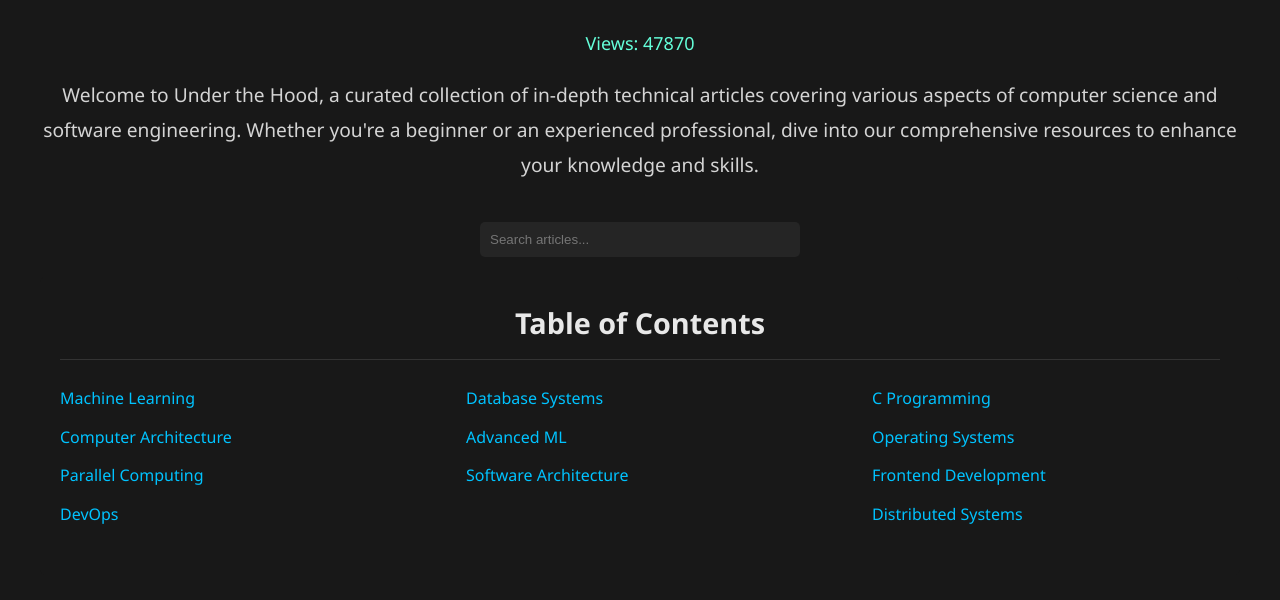
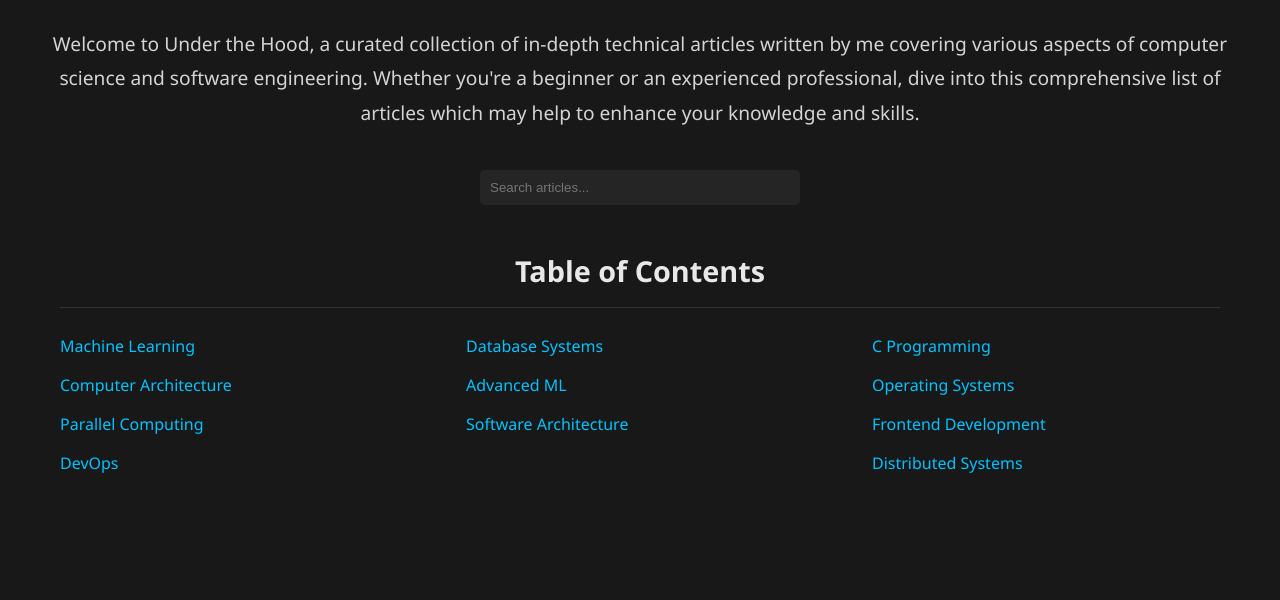
Before and after one commit to mohitmishra786/UnderTheHood, a plain HTML site: page index.html in a window 1280 px wide. Shown: the part 122-722 px from the top of the page. Drawn offline with Linux system fonts and the light colour scheme.

Commit message:
updated with bug fix

```diff
--- a/index.html
+++ b/index.html
@@ -213,16 +213,18 @@
 <body>
     <div id="mode-toggle"><i class="fas fa-sun"></i></div>
     <h1>Under the Hood</h1>
-    <div id="view-counter">Views: <span id="count">Loading...</span></div>
+    <!-- <div id="view-counter">Views: <span id="count">Loading...</span></div> -->
 
     <div id="intro">
-        <p>Welcome to Under the Hood, a curated collection of in-depth technical articles covering various aspects of
+        <p>Welcome to Under the Hood, a curated collection of in-depth technical articles written by me covering various aspects of
             computer science and software engineering. Whether you're a beginner or an experienced professional, dive
-            into our comprehensive resources to enhance your knowledge and skills.</p>
+            into this comprehensive list of articles which may help to enhance your knowledge and skills.</p>
     </div>
+
     <div id="search-container">
         <input type="text" id="search-input" placeholder="Search articles...">
     </div>
+
     <div id="toc">
         <h2>Table of Contents</h2>
         <ul>
@@ -588,33 +590,33 @@
             const namespace = isLocalFile || isLocalServer ? 'underthehood-local' : 'mohitmishra786-underthehood';
             const key = 'homepage-views';
 
-            // Function to update the view count
-            function updateViewCount() {
-                if (isLocalFile || isLocalServer) {
-                    // For local testing, use localStorage to simulate view counts
-                    let count = localStorage.getItem('localViewCount') || 47869;
-                    count = parseInt(count) + 1;
-                    localStorage.setItem('localViewCount', count);
-                    countElement.textContent = count;
-                } else if (isGitHubPages) {
-                    // For the live site on GitHub Pages, use CountAPI
-                    fetch(`https://api.countapi.xyz/hit/${namespace}/${key}`)
-                        .then(response => response.json())
-                        .then(data => {
-                            countElement.textContent = data.value;
-                        })
-                        .catch(error => {
-                            console.error('Error updating view count:', error);
-                            countElement.textContent = 'Error loading count';
-                        });
-                } else {
-                    // For other environments, display a placeholder
-                    countElement.textContent = 'Count not available';
-                }
-            }
+            // // Function to update the view count
+            // function updateViewCount() {
+            //     if (isLocalFile || isLocalServer) {
+            //         // For local testing, use localStorage to simulate view counts
+            //         let count = localStorage.getItem('localViewCount') || 47869;
+            //         count = parseInt(count) + 1;
+            //         localStorage.setItem('localViewCount', count);
+            //         countElement.textContent = count;
+            //     } else if (isGitHubPages) {
+            //         // For the live site on GitHub Pages, use CountAPI
+            //         fetch(`https://api.countapi.xyz/hit/${namespace}/${key}`)
+            //             .then(response => response.json())
+            //             .then(data => {
+            //                 countElement.textContent = data.value;
+            //             })
+            //             .catch(error => {
+            //                 console.error('Error updating view count:', error);
+            //                 countElement.textContent = 'Error loading count';
+            //             });
+            //     } else {
+            //         // For other environments, display a placeholder
+            //         countElement.textContent = 'Count not available';
+            //     }
+            // }
 
-            // Call the function to update the view count
-            updateViewCount();
+            // // Call the function to update the view count
+            // updateViewCount();
 
             // Back to Top button functionality
             window.addEventListener('scroll', () => {
```
